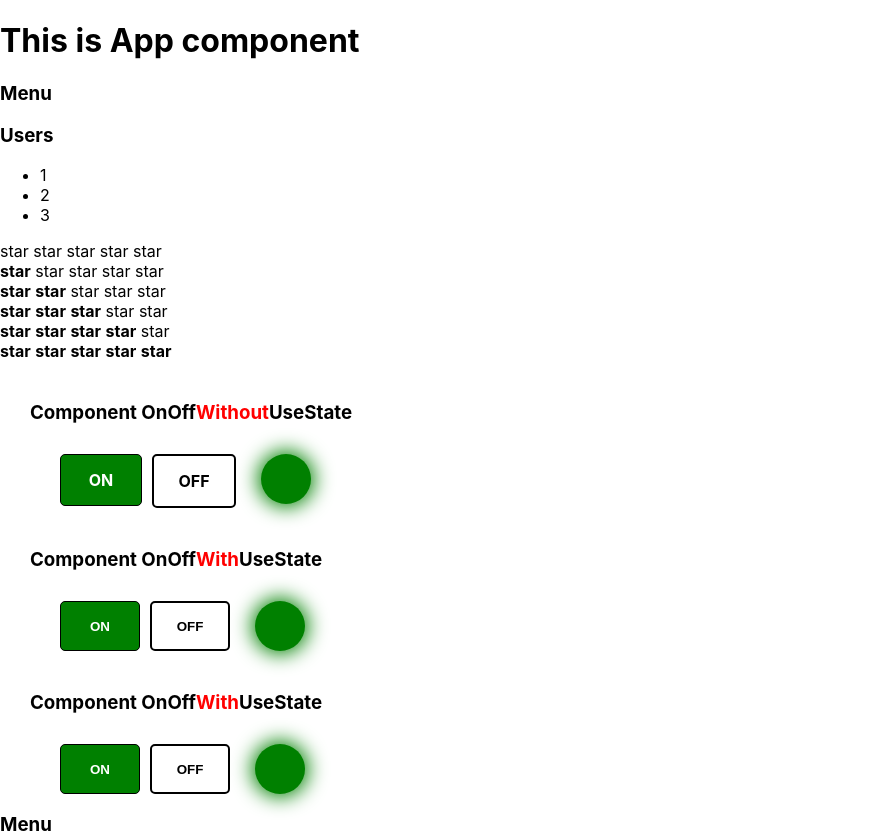
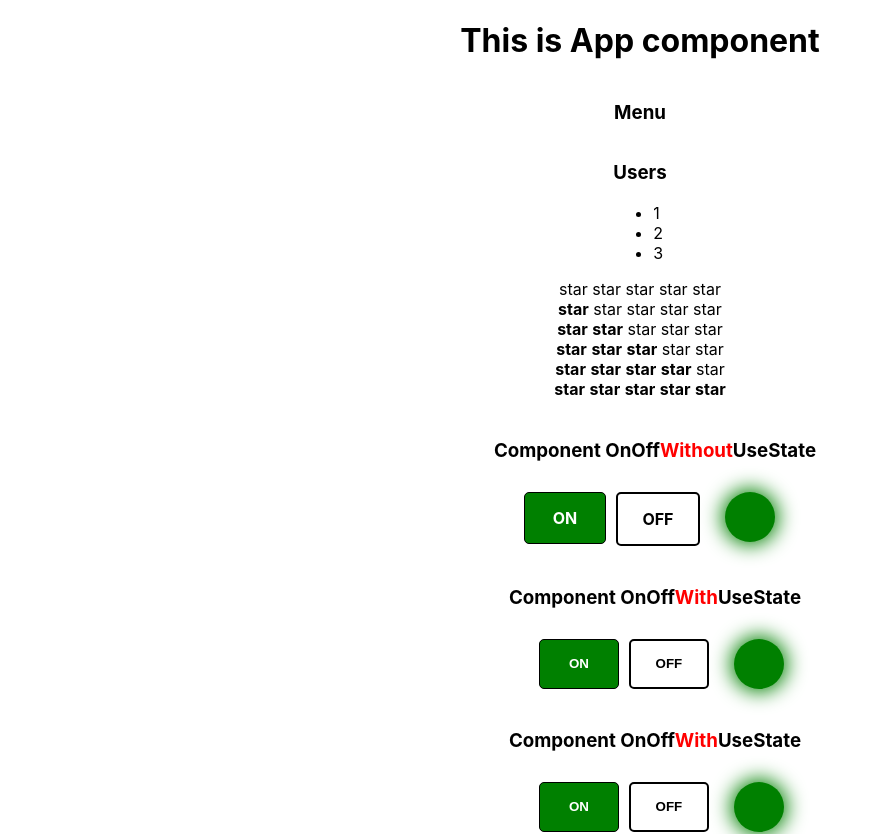
Before and after one commit to tamga05/React-kak_podrobno_React, a React (Create React App) app: page / in a window 1280 px wide. Shown: the top 834 px of the page, without its empty margins (0-883 px from the left). Built offline with nearby package versions, Linux system fonts and the light colour scheme.

Commit message:
refactoring markup

```diff
--- a/src/App.css
+++ b/src/App.css
@@ -1,5 +1,11 @@
 .App {
     text-align: center;
+}
+
+.wrapper {
+    display: flex;
+    flex-direction: column;
+    align-items: center;
 }
 
 .App-logo {
--- a/src/App.tsx
+++ b/src/App.tsx
@@ -10,7 +10,9 @@ import {UncontrolledRating} from './components/UncontrolledRating/UncontrolledRa
 
 function App() {
     return (
-        <div>
+
+        <div className={'.App'}>
+            <div className={'wrapper'}>
                 {/*<img src={'https://99px.ru/sstorage/53/2016/02/tmb_158067_5866.jpg'} alt="parrot"/>*/}
                 <PageTitle title={'This is App component'}/>
                 {/*<PageTitle title={'My friends'}/>*/}
@@ -30,8 +32,9 @@ function App() {
                 <OnOffWithUseState/>
                 {/*<OnOffWithUseState on={true}/>*/}
                 <UncontrolledAccordion titleValue={'Menu'}/>
-            <UncontrolledAccordion titleValue={'Users'}/>
+                {/*<UncontrolledAccordion titleValue={'Users'}/>*/}
                 <UncontrolledRating/>
+            </div>
         </div>
     );
 }
--- a/src/components/UncontrolledRating/UncontrolledRating.tsx
+++ b/src/components/UncontrolledRating/UncontrolledRating.tsx
@@ -15,6 +15,7 @@ export function UncontrolledRating() {
     return (
         <div>
             <br/>
+
             <Star selected={value >= 1}/>
             <button onClick={() => {
                 setValue(1);
@@ -40,10 +41,13 @@ export function UncontrolledRating() {
                 setValue(5);
             }}>5
             </button>
+
+
             <button onClick={() => {
                 setValue(0);
             }} style={resetStyle}>Reset
             </button>
+
             <br/>
         </div>
     );
@@ -55,9 +59,12 @@ type StarPropsType = {
 }
 
 function Star(props: StarPropsType) {
-    if (props.selected) {
-        return <span> <b>star</b> </span>;
-    } else {
-        return <span> star </span>;
-    }
+
+    // if (props.selected) {
+    //     return <span> <b>star</b> </span>;
+    // } else {
+    //     return <span> star </span>;
+    // }
+
+    return (props.selected ? <span> <b>star</b> </span> : <span> star </span>);
 }
```
Lines whose indentation alone changed are shown as unchanged.
